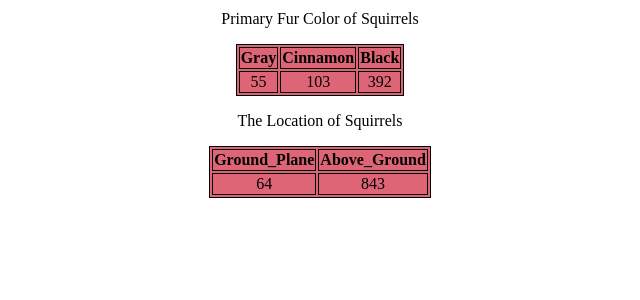
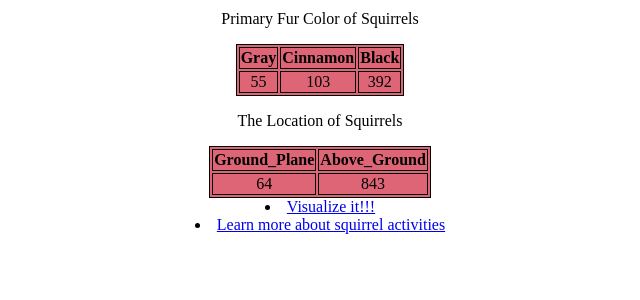
Before and after one commit to jessica-guo/cute_squirrel, a Django app: page /sightings/stats/ in a window 1280 px wide. Shown: the part 274-574 px from the top of the page, without its empty margins (320-960 px from the left). Run offline with Django 3.2, Linux system fonts and the light colour scheme; data comes from the database, SQL or seed files in the repository.

Commit message:
add graph links in stats.html

```diff
--- a/cute_squirrel/sightings/templates/sightings/stats.html
+++ b/cute_squirrel/sightings/templates/sightings/stats.html
@@ -7,6 +7,10 @@ h1 {
 }
 
 p {
+    text-align: center;
+}
+
+li {
     text-align: center;
 }
 
@@ -80,5 +84,9 @@ table{
   </tr>
 </table>
 
+<li><a href='/sightings/stats/pie_graph'>Visualize it!!!</a></li>
+
+<li><a href='/sightings/stats/bar_graph'>Learn more about squirrel activities</a></li>
+
 </body>
 </html>
```
